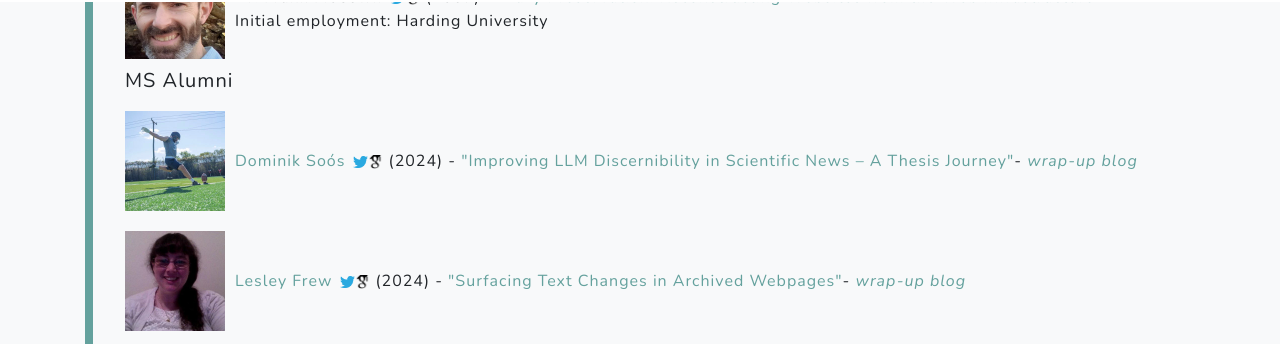
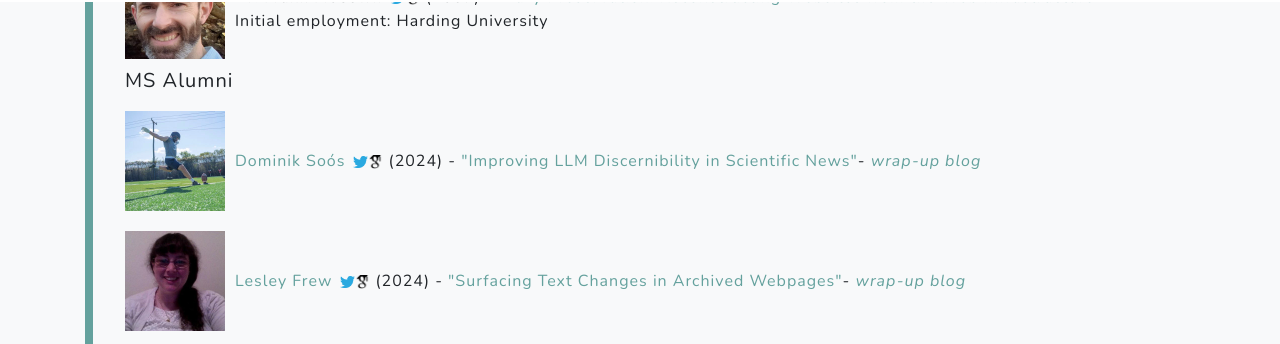
Before and after one commit to oduwsdl/oduwsdl.github.io, a Jekyll site: the page built from index.html, in a window 1280 px wide and 900 px high, scrolled down 7499 px. Shown: the part 110-454 px from the top of the window. Built offline with Jekyll 4.4.1, drawn with Linux system fonts in a browser that asks for light colours; nearby versions of some CDN libraries.

Commit message:
Update alumni.yml
Fixed Dominik's MS thesis title

```diff
--- a/_data/alumni.yml
+++ b/_data/alumni.yml
@@ -165,7 +165,7 @@ ms:
   graduation_year: 2024
   advisor: Wu
   thesis:
-    title: "Improving LLM Discernibility in Scientific News – A Thesis Journey"
+    title: "Improving LLM Discernibility in Scientific News"
     link: https://digitalcommons.odu.edu/computerscience_etds/178/
   wrapup_blog_post: https://ws-dl.blogspot.com/2024/08/2024-08-31-improving-llm-discernibility.html
 
```
